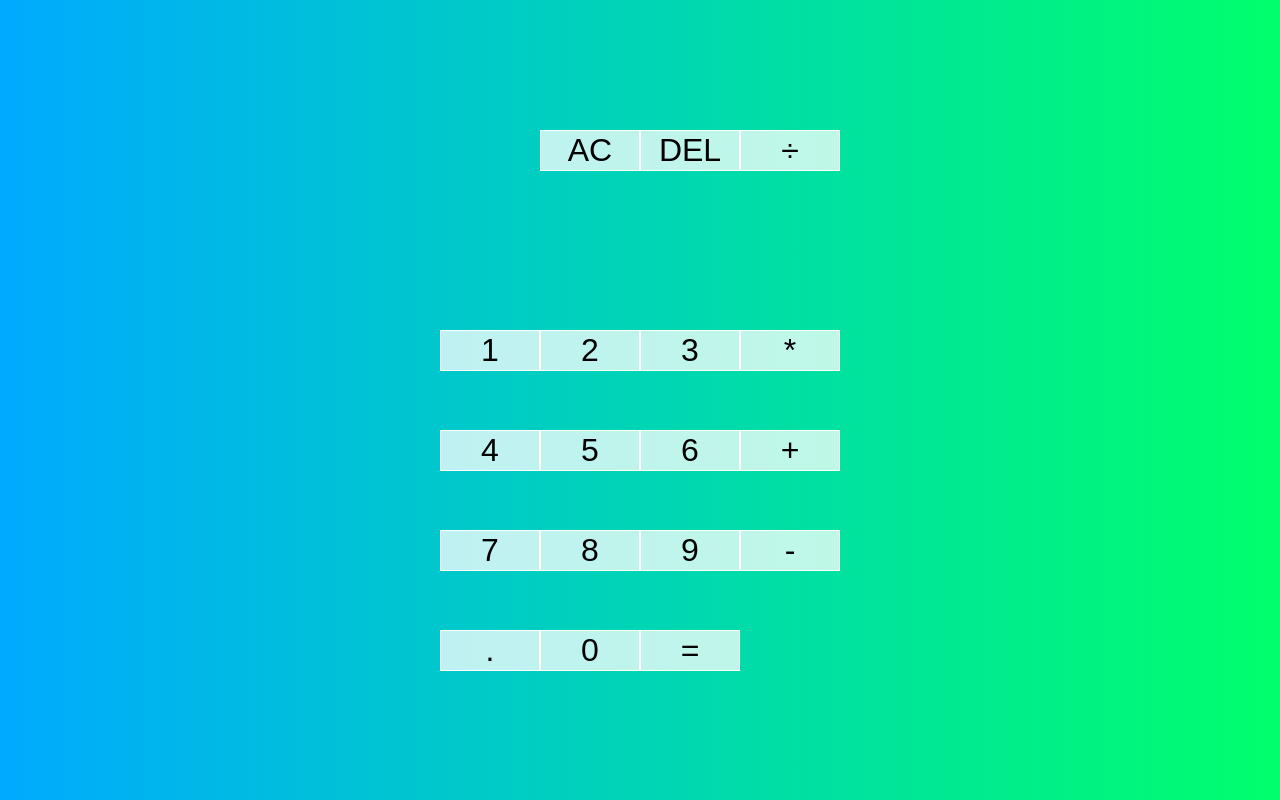
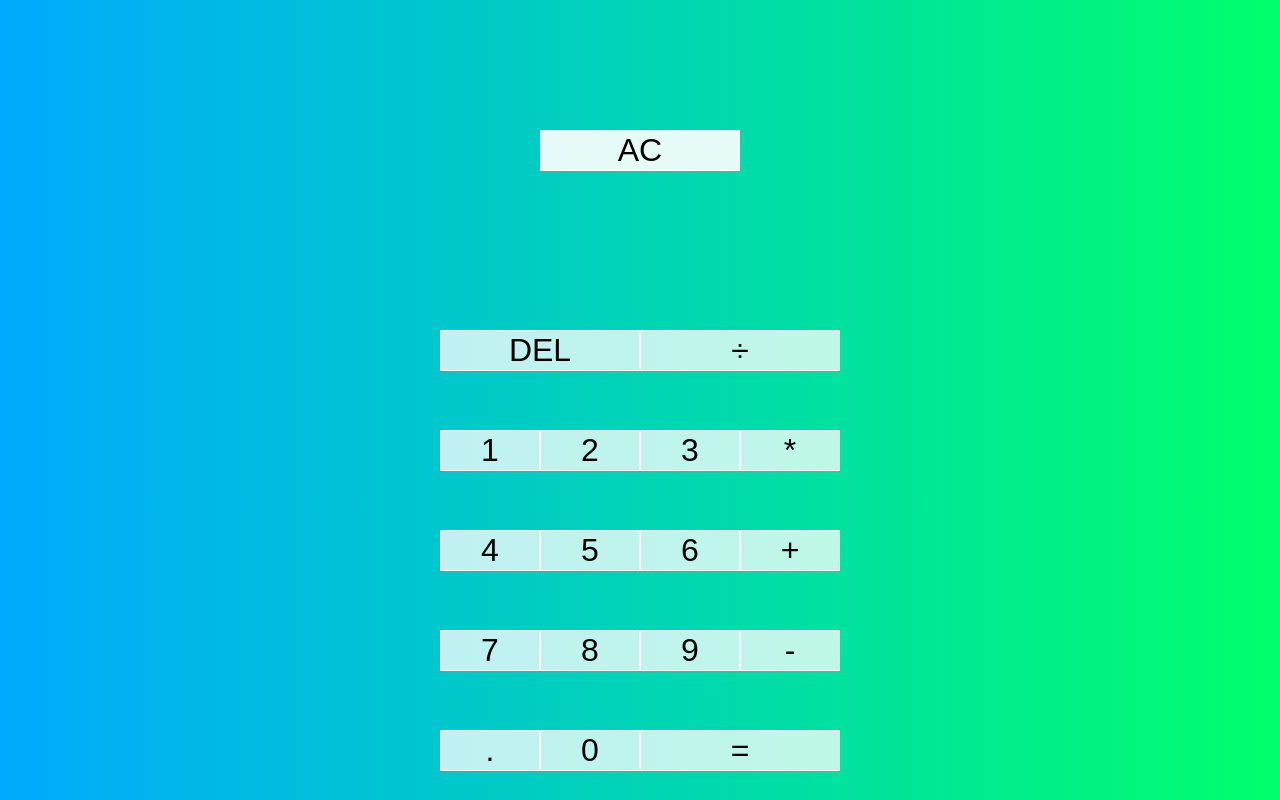
Before and after one commit to TonyC98/calculator-javascript, a plain HTML site: page index.html in a window 1280 px wide. In both pictures the pointer is over the button "AC". Drawn offline with Linux system fonts and the light colour scheme.

Commit message:
added span-two class in css

```diff
--- a/style.css
+++ b/style.css
@@ -27,6 +27,10 @@ body {
     background-color:rgba(255, 255, 255, .75)
 }
 
-calculator-grid > button:hover {
+.calculator-grid > button:hover {
     background-color:rgba(255, 255, 255, .9)
 }
+
+.span-two {
+    grid-column: span 2;
+}
```
